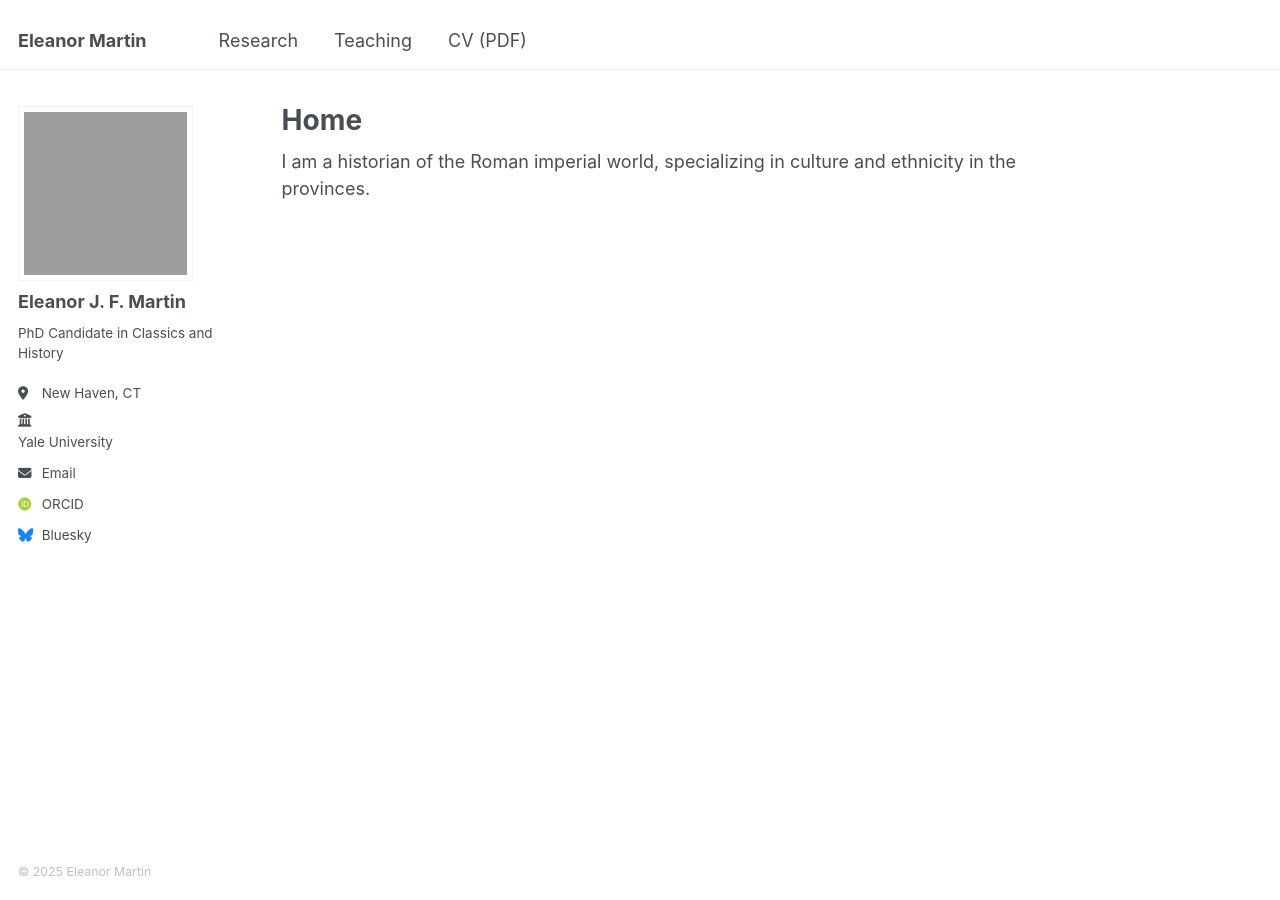
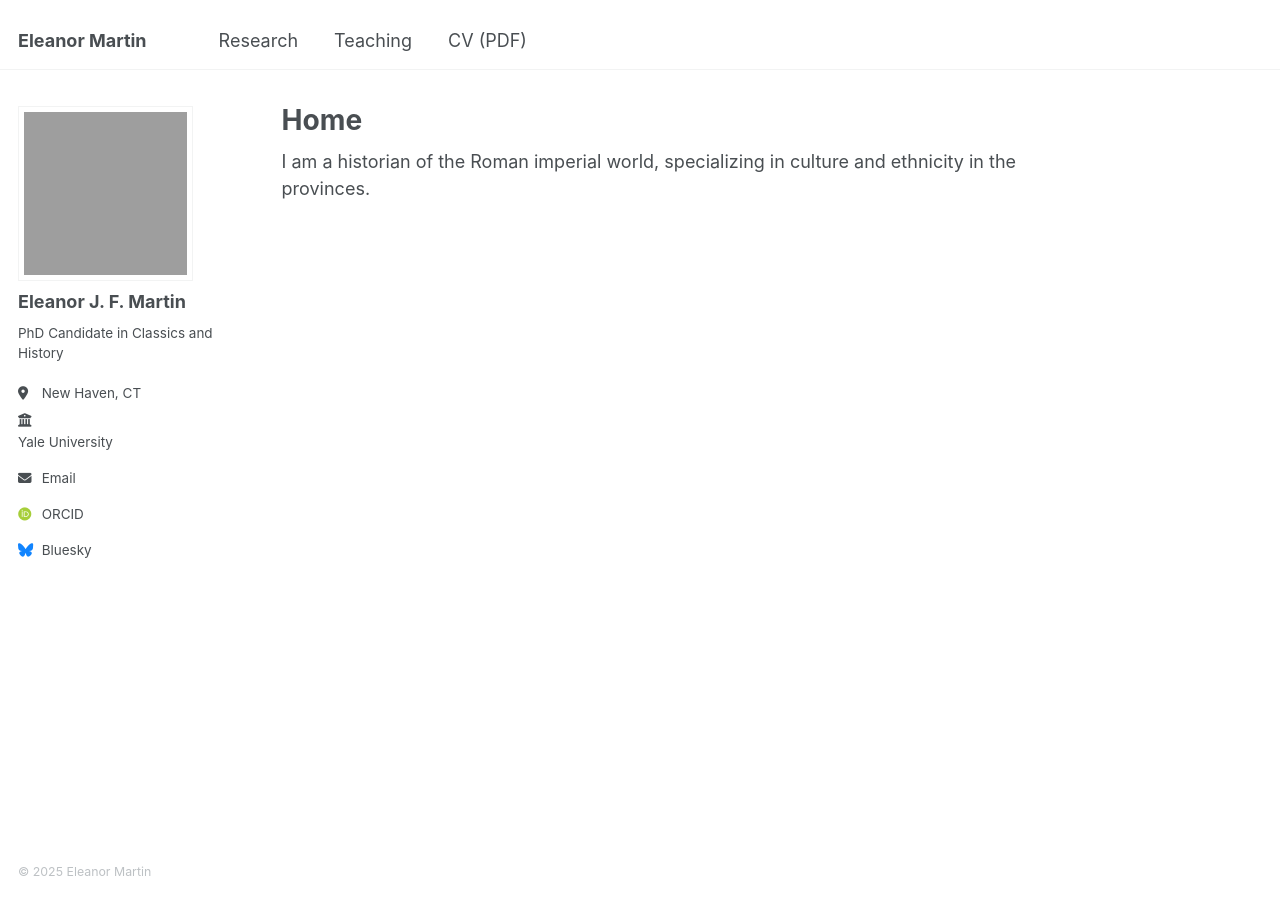
Before and after one commit to eleanorjmartin/eleanorjmartin.github.io, a Jekyll site: the page built from _pages/about.md, in a window 1280 px wide. Built offline with Jekyll 4.4.1, drawn with Linux system fonts in a browser that asks for light colours; some web fonts are replaced.

Commit message:
Update main.scss

```diff
--- a/assets/css/main.scss
+++ b/assets/css/main.scss
@@ -34,7 +34,12 @@
     "vendor/magnific-popup/magnific-popup"
 ;
 
+.author__urls {
+  display: flex;
+  flex-direction: column;
+}
+
 .author__desktop {
-    display: flex;
-    align-items: center !important;
+  display: flex;
+  align-items: center;
 }
```
